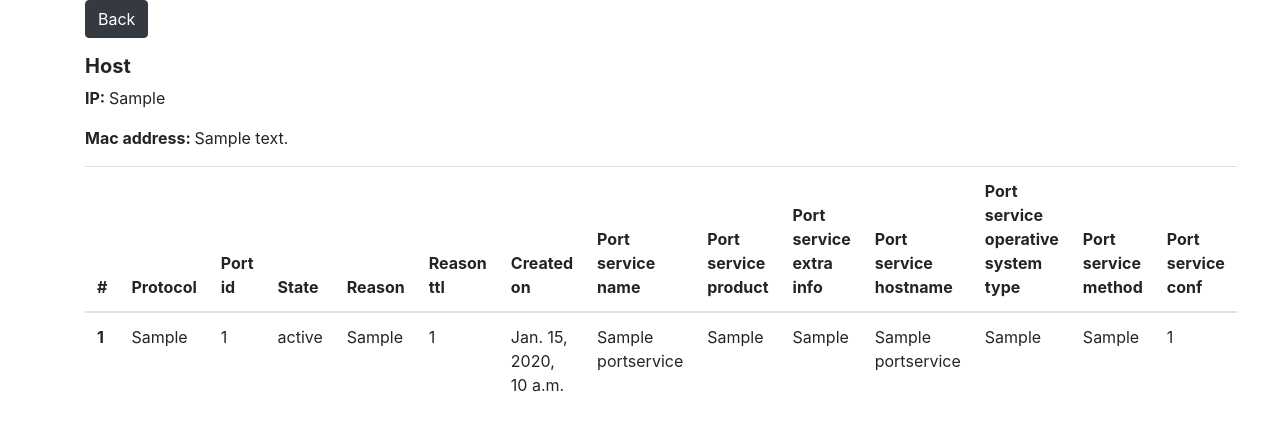
After one commit to Neo1277/nmap-scanner-django, a Django app: page /scanner-history/1/host/1/ports in a window 1280 px wide. The commit adds this page. Shown: the top 431 px of the page. Run offline with Django 3.2, Linux system fonts and the light colour scheme; tables that the repository leaves empty hold one stand-in row (values such as "Sample post"); some libraries are stand-ins or nearby versions.

Commit message:
Port view and template added

```diff
--- a/nmap_application/forms.py
+++ b/nmap_application/forms.py
@@ -18,8 +18,8 @@ class ScannerForm(forms.Form):
 
     target = forms.CharField(
         required=True,
-        max_length=500,
-        min_length=3,
+        max_length=20,
+        min_length=7,
         strip=True
     )
 
--- a/nmap_application/models.py
+++ b/nmap_application/models.py
@@ -20,6 +20,9 @@ class Host(models.Model):
         auto_now=True,
         help_text="Date and time when the register was updated"
     )
+
+    class Meta:
+        ordering = ['-created_on']
 
 class OperativeSystemMatch(models.Model):
 
@@ -46,6 +49,9 @@ class OperativeSystemMatch(models.Model):
         auto_now=True,
         help_text="Date and time when the register was updated"
     )
+
+    class Meta:
+        ordering = ['-created_on']
 
 class OperativeSystemClass(models.Model):
 
@@ -117,6 +123,9 @@ class Port(models.Model):
         auto_now=True,
         help_text="Date and time when the register was updated"
     )
+
+    class Meta:
+        ordering = ['-created_on']
 
 class PortService(models.Model):
 
--- /dev/null
+++ b/nmap_application/templates/nmap_application/scanner_history_host_ports.html
@@ -0,0 +1,58 @@
+{% extends "base_bootstrap.html" %}
+
+{% block content %}
+
+<p>
+  <a href="{% url 'network_scanner:host_list' scanner_history_id %}" class="btn btn-dark">Back</a>
+</p>
+<h5>
+  <strong>Host</strong>
+</h5>
+<p>
+  <strong>IP: </strong> {{ host.IP }}
+</p>
+<p>
+  <strong>Mac address: </strong> {{ host.mac_address }}
+</p>
+<table class="table">
+  <thead>
+    <tr>
+      <th scope="col">#</th>
+      <th scope="col">Protocol</th>
+      <th scope="col">Port id</th>
+      <th scope="col">State</th>
+      <th scope="col">Reason</th>
+      <th scope="col">Reason ttl</th>
+      <th scope="col">Created on</th>
+      <th scope="col">Port service name</th>
+      <th scope="col">Port service product</th>
+      <th scope="col">Port service extra info</th>
+      <th scope="col">Port service hostname</th>
+      <th scope="col">Port service operative system type</th>
+      <th scope="col">Port service method</th>
+      <th scope="col">Port service conf</th>
+    </tr>
+  </thead>
+  <tbody>
+  {% for port in ports %}
+    <tr>
+      <th scope="row">{{ port.port_id }}</th>
+      <td>{{ port.port_name }}</td>
+      <td>{{ port.port_accuracy }}</td>
+      <td>{{ port.port_state }}</td>
+      <td>{{ port.port_reason }}</td>
+      <td>{{ port.port_reason_ttl }}</td>
+      <td>{{ port.port_created_on }}</td>
+      <td>{{ port.port_service_name }}</td>
+      <td>{{ port.port_service_product }}</td>
+      <td>{{ port.port_service_extra_info }}</td>
+      <td>{{ port.port_service_hostname }}</td>
+      <td>{{ port.port_service_operative_system_type }}</td>
+      <td>{{ port.port_service_method }}</td>
+      <td>{{ port.port_service_conf }}</td>
+    </tr>
+  {% endfor %}
+  </tbody>
+</table>
+
+{% endblock %}
--- a/nmap_application/urls.py
+++ b/nmap_application/urls.py
@@ -25,4 +25,5 @@ urlpatterns = [
     path('scanner-history/<str:type>', views.ScannerHistoryListView.as_view(), name='scanner_type'),
     path('scanner-history/<int:scanner_history_id>/host', views.HostListView.as_view(), name='host_list'),
     path('scanner-history/<int:scanner_history_id>/host/<int:host_id>/os_match', views.OperativeSystemMatchListView.as_view(), name='os_matches_list'),
+    path('scanner-history/<int:scanner_history_id>/host/<int:host_id>/ports', views.PortListView.as_view(), name='host_ports_list'),
 ]
--- a/nmap_application/views.py
+++ b/nmap_application/views.py
@@ -91,7 +91,7 @@ class OperativeSystemMatchListView(ListView):
         host = Host.objects.get(pk=host_id)
 
         """
-        Denormalizing tabes
+        Denormalizing tables
 
         INNER JOIN, source:
         https://stackoverflow.com/a/21360352/9655579
@@ -106,6 +106,7 @@ class OperativeSystemMatchListView(ListView):
             'name',
             'accuracy',
             'line',
+            'created_on',
             'os_match_class__type',
             'os_match_class__vendor',
             'os_match_class__operative_system_family',
@@ -116,6 +117,7 @@ class OperativeSystemMatchListView(ListView):
             os_name=F('name'),
             os_accuracy=F('accuracy'),
             os_line=F('line'),
+            os_created_on=F('created_on'),
             os_match_class_type=F('os_match_class__type'),
             os_match_class_vendor=F('os_match_class__vendor'),
             os_match_class_operative_system_family=F('os_match_class__operative_system_family'),
@@ -131,5 +133,67 @@ class OperativeSystemMatchListView(ListView):
 
         return render(request, self.template_name, context)
 
+
+class PortListView(ListView):
+
+    model = Port
+    template_name = "nmap_application/scanner_history_host_ports.html"
+
+    def get(self, request, scanner_history_id, host_id):
+
+        host = Host.objects.get(pk=host_id)
+
+        """
+        Denormalizing tables
+
+        INNER JOIN, source:
+        https://stackoverflow.com/a/21360352/9655579
+
+        Set alias for fields, source:
+        https://stackoverflow.com/a/46471483/9655579
+        """
+        ports = Port.objects.filter(
+            host=host_id
+        ).values(
+            'id',
+            'protocol',
+            'portid',
+            'state',
+            'reason',
+            'reason_ttl',
+            'created_on',
+            'port_service__name',
+            'port_service__product',
+            'port_service__extra_info',
+            'port_service__hostname',
+            'port_service__operative_system_type',
+            'port_service__method',
+            'port_service__conf'
+        ).annotate(
+            port_id=F('id'),
+            port_name=F('protocol'),
+            port_accuracy=F('portid'),
+            port_state=F('state'),
+            port_reason=F('reason'),
+            port_reason_ttl=F('reason_ttl'),
+            port_created_on=F('created_on'),
+            port_service_name=F('port_service__name'),
+            port_service_product=F('port_service__product'),
+            port_service_extra_info=F('port_service__extra_info'),
+            port_service_hostname=F('port_service__hostname'),
+            port_service_operative_system_type=F('port_service__operative_system_type'),
+            port_service_method=F('port_service__method'),
+            port_service_conf=F('port_service__conf'),
+        )
+
+        context = {
+            'ports' : ports,
+            'host': host,
+            'scanner_history_id': scanner_history_id
+        }
+
+        return render(request, self.template_name, context)
+
+
 # Useful link: base commands
 # https://stackoverflow.com/a/3037137/9655579
```
Also changed, not shown: nmap_application/templates/nmap_application/scanner_history_host_list.html (+14 -1 lines), nmap_application/templates/nmap_application/scanner_history_host_os_matches_list.html (+11 -0 lines), nmap_application/migrations/0001_initial.py (deleted), nmap_application/migrations/0002_auto_20210127_1312.py (deleted), nmap_application/migrations/0003_auto_20210130_0328.py (deleted), nmap_application/migrations/0004_auto_20210130_1810.py (deleted), nmap_application/migrations/0005_auto_20210130_1909.py (deleted), nmap_application/migrations/0006_scannerhistory_type.py (deleted), nmap_application/migrations/0007_auto_20210201_1910.py (deleted), nmap_application/migrations/0008_auto_20210201_1913.py (deleted), nmap_application/migrations/0009_auto_20210201_2034.py (deleted), nmap_application/migrations/0010_auto_20210202_0218.py (deleted).
